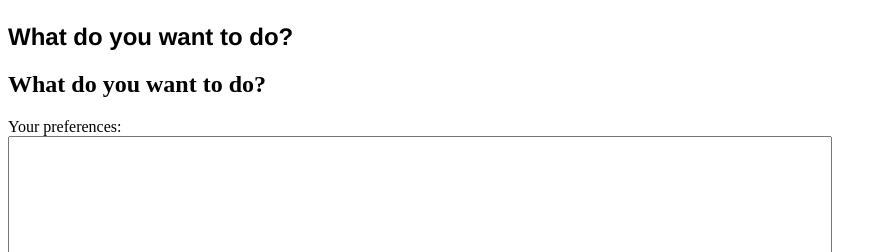
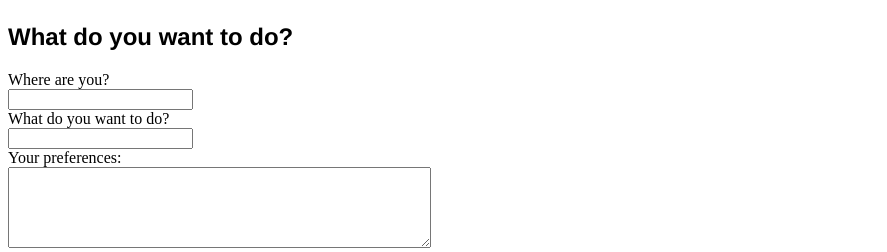
Before and after one commit to Bill2462/hackaton, a Flask app: page / in a window 1280 px wide. Shown: the part 957-1209 px from the top of the page, without its empty margins (0-887 px from the left). Run offline with Flask 2, Linux system fonts and the light colour scheme; parts of the project's set-up code (start-up, migrations or seed data) failed here and were passed over.

Commit message:
Add address lookup in nomatim and address field to form.

```diff
--- a/app.py
+++ b/app.py
@@ -11,8 +11,9 @@ preference_detector = None
 def home():
     if request.method == "POST":
         req = request.form["request"]
+        address = request.form["where"]
         preferences = request.form["preferences"]
-        result = process_request(intent_detector, preference_detector, req, preferences)
+        result = process_request(intent_detector, preference_detector, req, preferences, address)
         return display_result(result, request)
 
     return render_template("page.html")
--- a/display.py
+++ b/display.py
@@ -19,6 +19,9 @@ def preference_to_human(preferences):
     return result
 
 def display_result(result, request):
+    if type(result) is str:
+        return render_template("page.html", err = result, request = request)
+
     return render_template("page.html", recommendations = result["recommendations"],
                            preferences = preference_to_human(result["preferences"]),
-                           request=request) # Ugly hack to keep form data after submit.
+                           request = request) # Ugly hack to keep form data after submit.
--- a/templates/page.html
+++ b/templates/page.html
@@ -8,20 +8,27 @@
 <img src="https://cdn.discordapp.com/attachments/953275734309351424/954790858765533245/unknown.png" alt="" style="width: 100%;height: auto;">
 <h2 style="font-family:Helvetica;">What do you want to do?</h2>
 
-
-<h2>What do you want to do?</h2>
-
 <form method="post">
+      <label for="where">Where are you?</label>
+      <br>
+      <input type="text" name="where" value="{{ request.form['where'] }}" required>
+      <br>
+      <label for="request"> What do you want to do?</label>
+      <br>
+      <input type="text" name="request" value="{{ request.form['request'] }}" required>
+      <br>
       <label for="preferences">Your preferences:</label>
       <br>
-      <textarea name="preferences" rows="10" cols="100">{{ request.form['preferences'] }}</textarea>
+      <textarea name="preferences" rows="5" cols="50">{{ request.form['preferences'] }}</textarea>
       <br>
-      <label for="request">What do you want to do?</label>
-      <br>
-      <input type="text" name="request" value="{{ request.form['request'] }}" required>
-      <br/>
       <button type="submit"><img src="https://cdn.discordapp.com/attachments/953275734309351424/954788365155328031/unknown.png" border="0" /></button>
 </form>
+
+{% if err %}
+
+<h3> {{ err }} </h3>
+
+{% endif %}
 
 {% if recommendations %}
 <h3> Recommendations </h3><br>
```
Also changed, not shown: process.py (+10 -1 lines).
